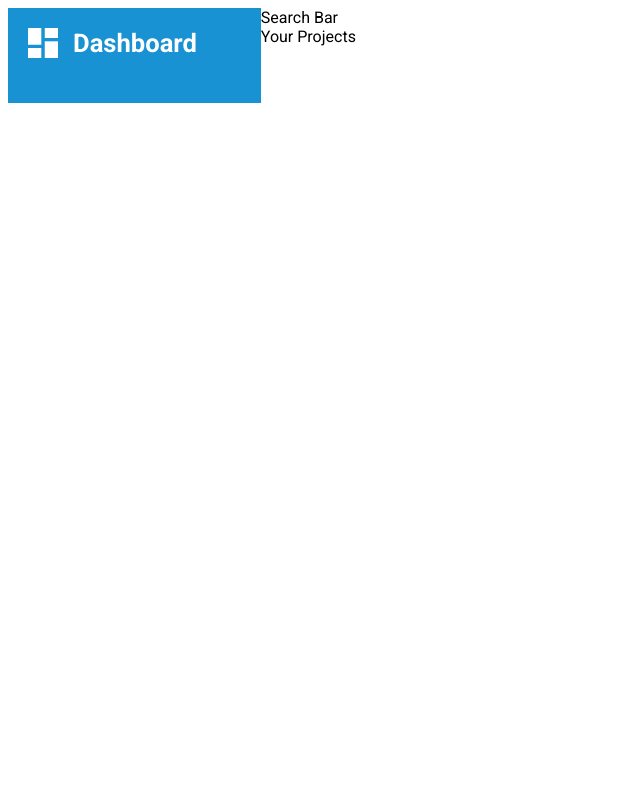
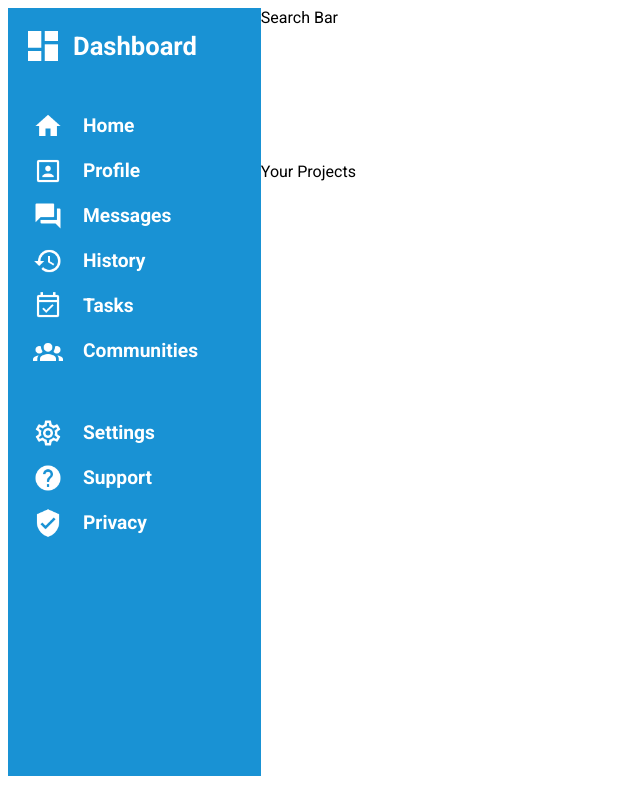
Before and after one commit to Nyanism/odin-dashboard, a plain HTML site: page index.html in a window 1280 px wide. Shown: the whole page, without its empty margins (0-640 px from the left). Drawn offline with Linux system fonts and the light colour scheme.

Commit message:
Implement sidebar fully

```diff
--- a/index.html
+++ b/index.html
@@ -21,11 +21,26 @@
 
       <div class="sidebar">
         <div class="dashboard">
-          <img class="dashboard-icon" src="./Assets/view-dashboard.png" alt="Dashboard Icon">
+          <img class="dashboard-icon" src="./Assets/dashboard.png" alt="Dashboard Icon">
           Dashboard
         </div>
-        <div class="sidebar-main-list"></div>
-        <div class="sidebar-secondary-list"></div>
+        <div class="sidebar-main-list">
+          <ul>
+            <li><img src="./Assets/home.png" alt="Home Icon">Home</li>
+            <li><img src="./Assets/profile.png" alt="Profile Icon">Profile</li>
+            <li><img src="./Assets/messages.png" alt="Messages Icon">Messages</li>
+            <li><img src="./Assets/history.png" alt="History Icon">History</li>
+            <li><img src="./Assets/tasks.png" alt="Tasks Icon">Tasks</li>
+            <li><img src="./Assets/communities.png" alt="Communities Icon">Communities</li>
+          </ul>
+        </div>
+        <div class="sidebar-secondary-list">
+          <ul>
+            <li><img src="./Assets/settings.png" alt="Settings Icon">Settings</li>
+            <li><img src="./Assets/support.png" alt="Support Icon">Support</li>
+            <li><img src="./Assets/privacy.png" alt="Privacy Icon">Privacy</li>
+          </ul>
+        </div>
       </div>
 
       <div class="main-content">Your Projects</div>
--- a/styles.css
+++ b/styles.css
@@ -15,10 +15,15 @@
   grid-row: 1 / -1;
   grid-column: 1 / 2;
 
+  display: grid;
+  grid-template-rows: 1fr 4fr 5fr;
+
   font-family: 'Roboto', sans-serif;
+  color: white;
 
   background-color:#1992D4;
 
+  padding: 0px 15px 0px;
 }
 
 .dashboard {
@@ -28,13 +33,37 @@
 
   font-size: 1.6rem;
   font-weight: 600;
-  color: white;
 
-  margin: 15px;
+  padding: 0px;
 }
 
 .dashboard-icon {
   width: 40px;
+  height: auto;
+}
+
+.sidebar-main-list>ul,
+.sidebar-secondary-list>ul {
+  display: grid;
+  gap: 15px;
+
+  padding: 10px;
+}
+
+.sidebar-main-list>ul>li,
+.sidebar-secondary-list>ul>li {
+  display: flex;
+  align-items: center;
+  gap: 20px;
+
+  list-style: none;
+  font-size: 1.2rem;
+  font-weight: 600;
+}
+
+.sidebar-main-list>ul>li>img,
+.sidebar-secondary-list>ul>li>img {
+  width: 30px;
   height: auto;
 }
 
```
Also changed, not shown: Assets/communities.png (added), Assets/dashboard.png (renamed from Assets/view-dashboard.png), Assets/history.png (added), Assets/home.png (added), Assets/messages.png (added), Assets/privacy.png (added), Assets/profile.png (added), Assets/settings.png (added), Assets/support.png (added), Assets/tasks.png (added).
